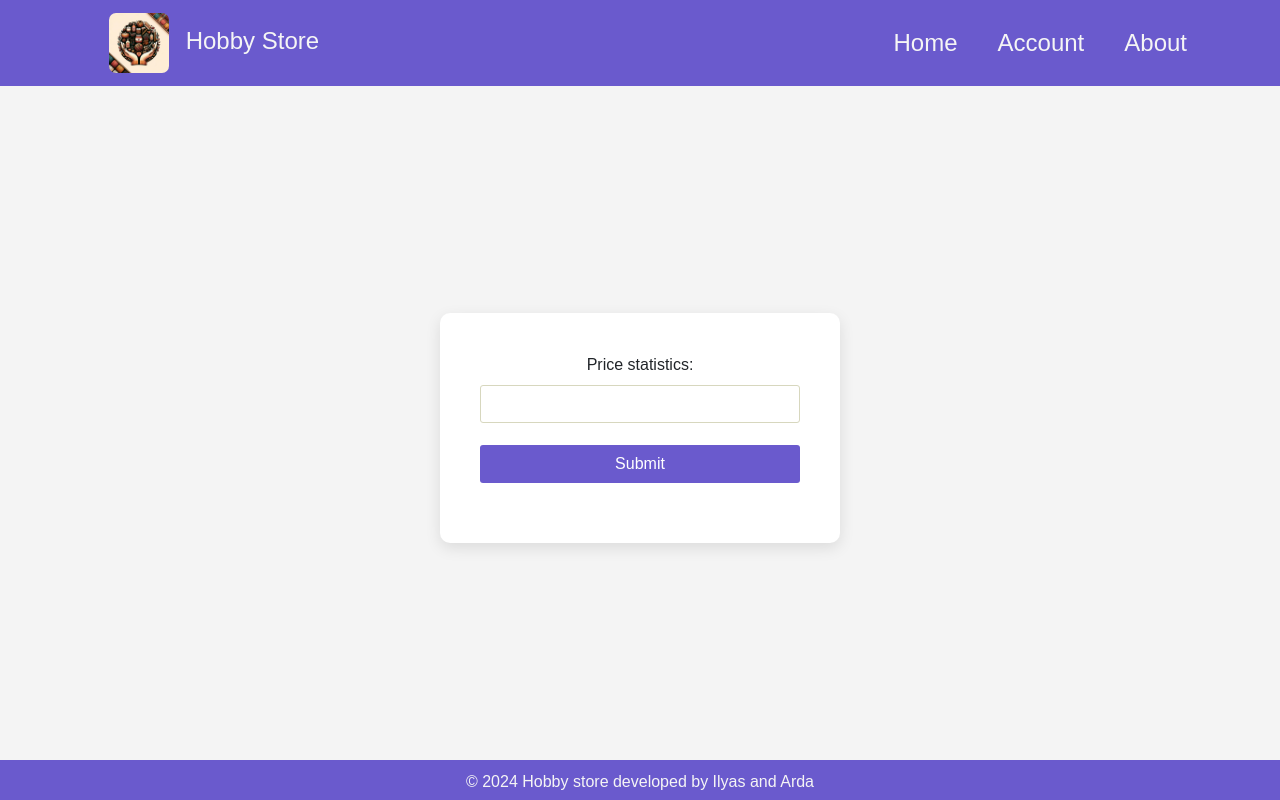
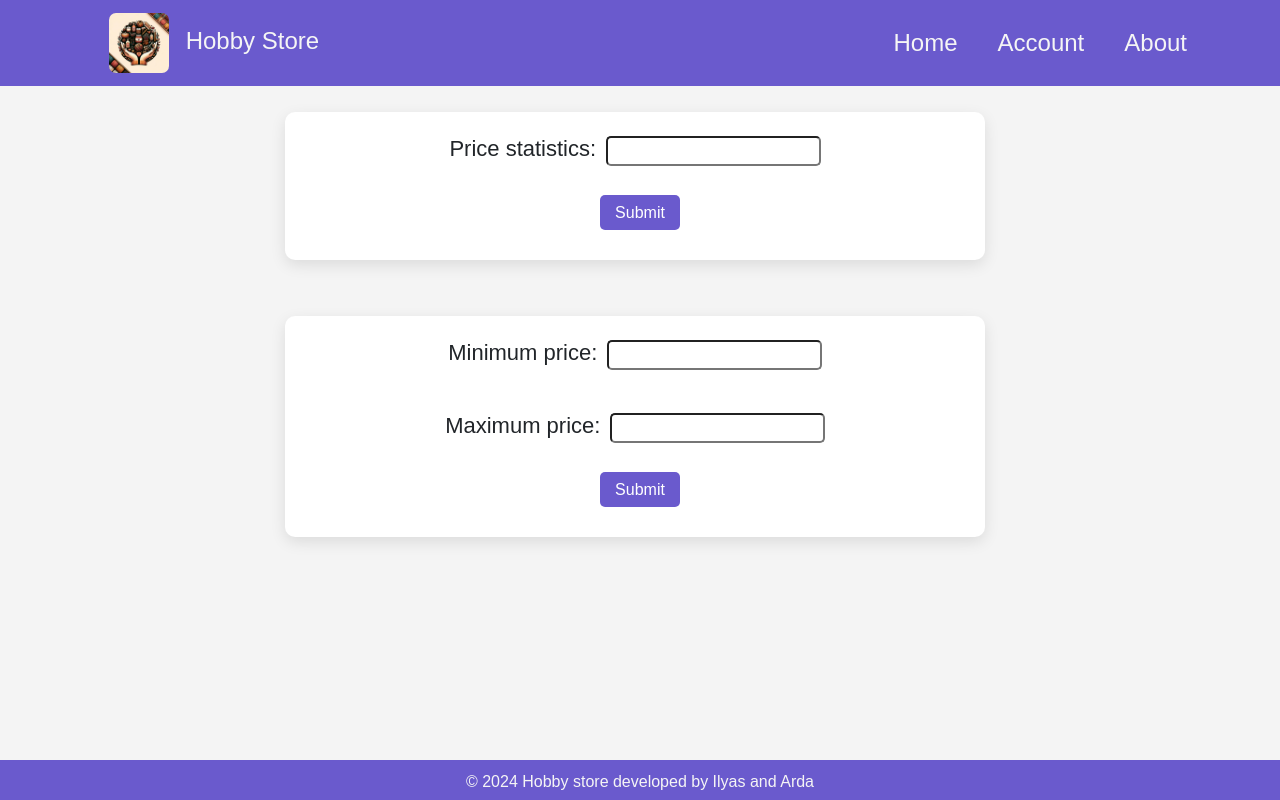
Before and after one commit to 1lyasm/hobby_store, a Flask app: page /stats in a window 1280 px wide. Run offline with Flask 3, Linux system fonts and the light colour scheme; some libraries are stand-ins or nearby versions.

Commit message:
Add price range forms to stats page

```diff
--- a/templates/stats.html
+++ b/templates/stats.html
@@ -9,7 +9,7 @@ body {
             font-family: Arial, sans-serif;
             background-color: #f4f4f4;
             display: flex;
-            align-items: center;
+            align-items: normal;
             justify-content: center;
             height: 100vh;
             margin: 0;
@@ -19,12 +19,13 @@ body {
 
     .form-container {
         background-color: white;
-        padding: 40px;
+        padding: 10px;
         border-radius: 10px;
         box-shadow: 0 5px 15px rgba(0,0,0,0.1);
-        max-width: 400px;
-        margin: 50px auto;
+        max-width: 700px;
         text-align: center;
+        margin-top: 56px;
+        margin-left: 200px;
     }
 
     .input-box, button {
@@ -57,13 +58,40 @@ body {
         color: #6A5ACD;
     }
 
+    .submit_button {
+        margin-left: 10px;
+        background-color: #6A5ACD;
+        color: white;
+        border-radius: 5px;
+        text-decoration: none;
+        transition: background-color 0.3s;
+        height: 35px;
+        width: 80px;
+    }
+
+    .submit_button:hover {
+        background-color: #695acd96;
+        text-decoration: none;
+        color: white;
+    }
+
+    .input_form {
+        border-radius: 5px;
+    }
+
+    .input_label {
+        font-size: 22px;
+        margin-right: 5px;
+        margin-top: 10px;
+        margin-bottom: 30px;
+    }
 
 </style>
 
 <div class="form-container">
     <form method="POST">
-        <label for="stats">Price statistics:</label>
-        <input type="text" name="stat" class="input-box" list="stat_list">
+        <label for="stats" class="input_label">Price statistics:</label>
+        <input type="text" name="stat" class="input_form" list="stat_list">
         <datalist id="stat_list">
             <option value="Min"></option>
             <option value="Max"></option>
@@ -71,8 +99,31 @@ body {
             <option value="Average"></option>
             <option value="Sum"></option>
         </datalist>
-        <button type="submit">Submit</button>
+        <br>
+
+        <button type="submit" class="submit_button">Submit</button>
+        <br>
+
         <text class="msg">{{res}}</text>
+    </form>
+
+</div>
+
+
+<div class="form-container">
+  <form method="POST">
+            <label for="min_price" class="input_label">Minimum price:</label>
+            <input type="number" name="min_price" class="input_form"></input>
+
+            <br>
+
+            <label for="max_price" class="input_label">Maximum price:</label>
+            <input type="number" name="max_price" class="input_form"></input>
+
+        <input type="hidden" name="range_form"></input>
+
+        <br>
+        <button type="submit" id="range_button" class="submit_button">Submit</button>
     </form>
 </div>
 
```
